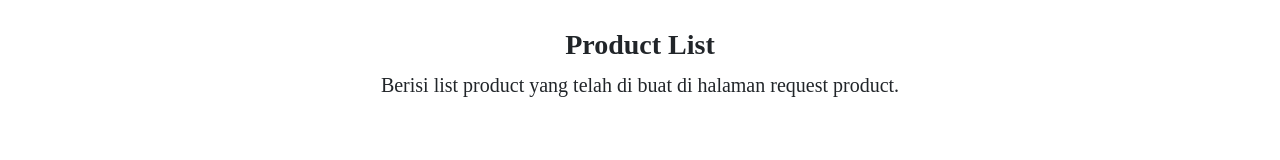
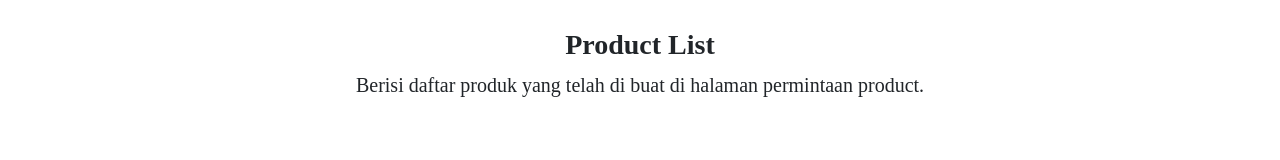
Before and after one commit to rifqirm/miniproject, a React (Vite) app: page /produkList in a window 1280 px wide. Shown: the part 516-676 px from the top of the page. Built offline with nearby package versions, Linux system fonts and the light colour scheme; no server answers.

Commit message:
Update product.jsx

```diff
--- a/src/pages/Produk/product.jsx
+++ b/src/pages/Produk/product.jsx
@@ -79,7 +79,7 @@ const ProductList = () => {
                         <div className='produkList'>
                             <h3>Product List</h3>
                             <p>
-                                <center>Berisi list product yang telah di buat di halaman request product.</center>
+                                <center>Berisi daftar produk yang telah di buat di halaman permintaan product.</center>
                             </p>
 
                             <div className="mb-3 w-25">
```
